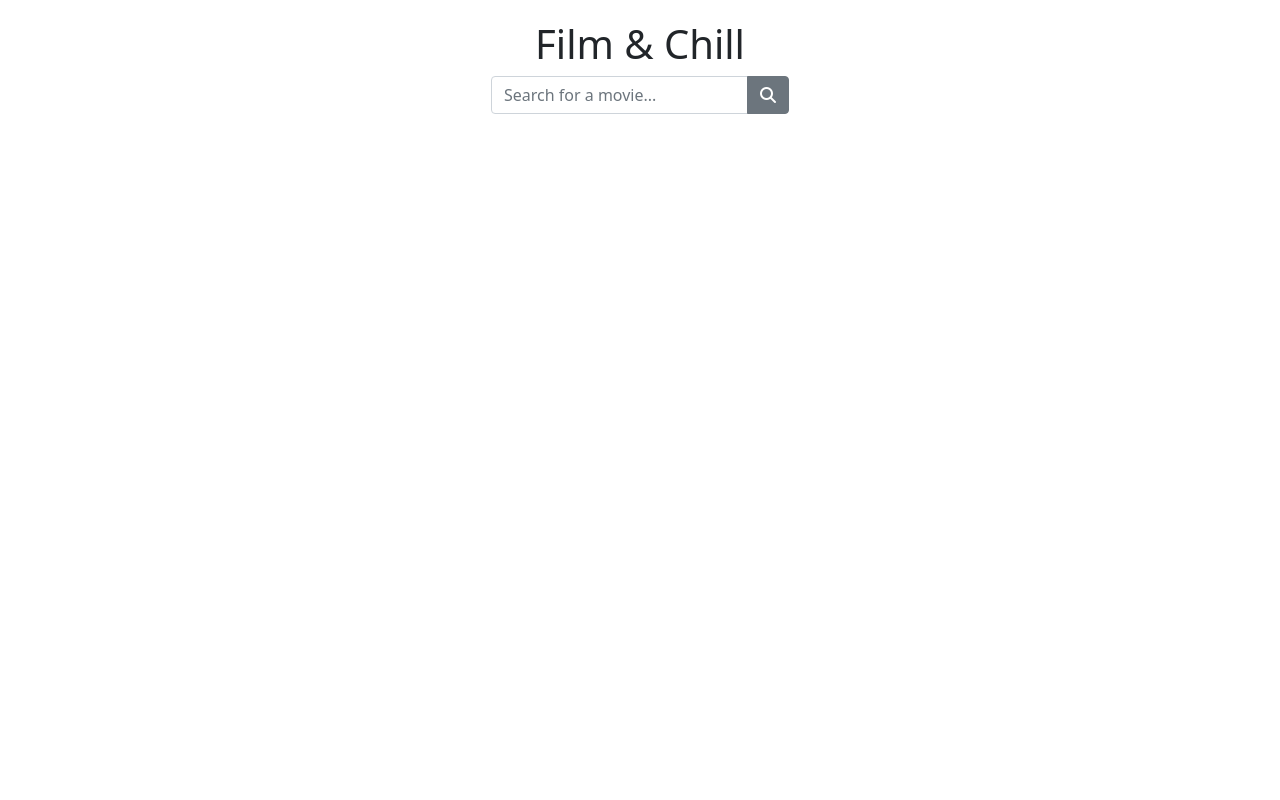
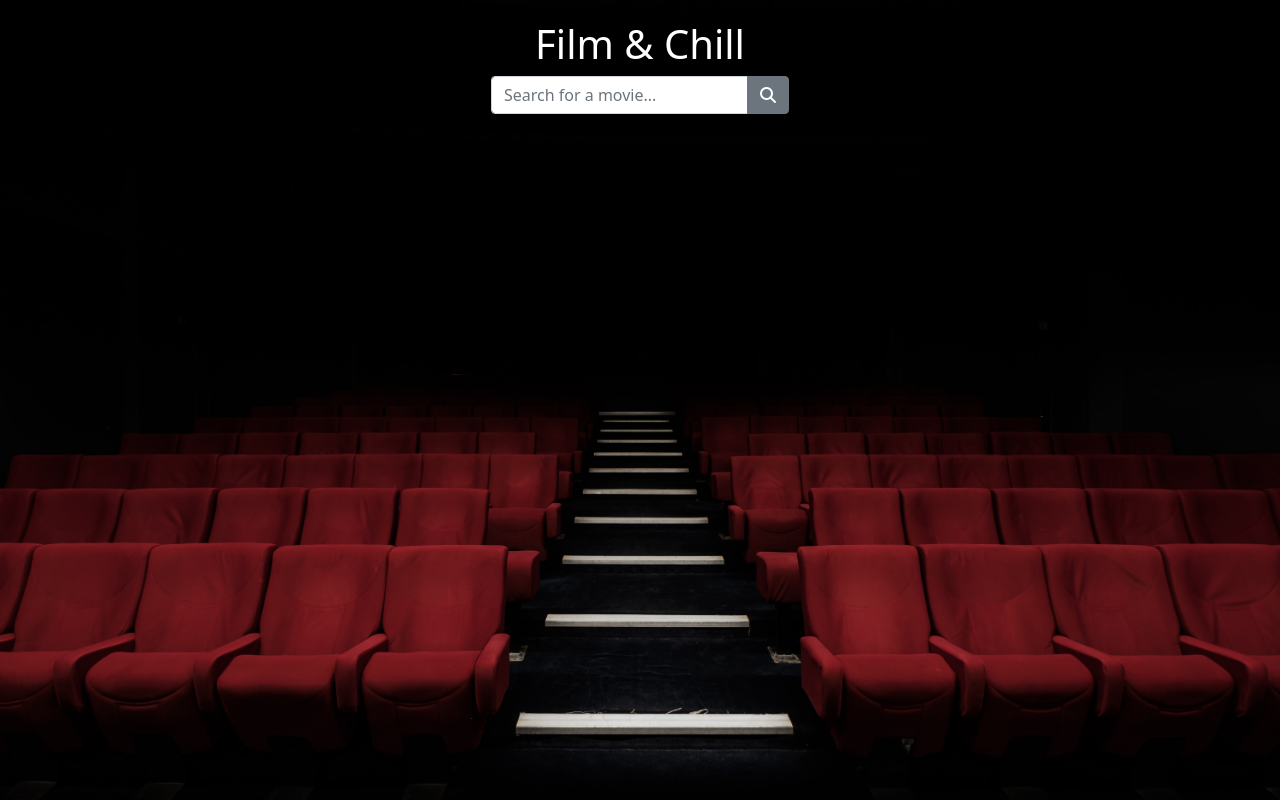
Before and after one commit to Lnferrari/movie-finder, a plain HTML site: page index.html in a window 1280 px wide. Drawn offline with nearby package versions, Linux system fonts and the light colour scheme.

Commit message:
added a background and some more styles

```diff
--- a/style.css
+++ b/style.css
@@ -1,22 +1,28 @@
+* {
+    margin: 0;
+    padding: 0;
+    box-sizing: border-box;
+}
+
 body {
     width: 100vw;
     height: 100vh;
     padding: 20px;
-    box-sizing: border-box;
+    background: center / cover url('./bg-movie.jpg');
     overflow-x: hidden;
+}
+
+h1 {
+    color: white;
 }
 
 #search-container {
     max-width: fit-content;
 }
 
-#myCard {
-
-}
-
 img {
     max-width: 100%;
-    max-height: 600px;
+    max-height: 500px;
 }
 
 #movieInfo {
```
Also changed, not shown: bg-movie.jpg (added), bg-movie3.jpg (added), 1 other file.
